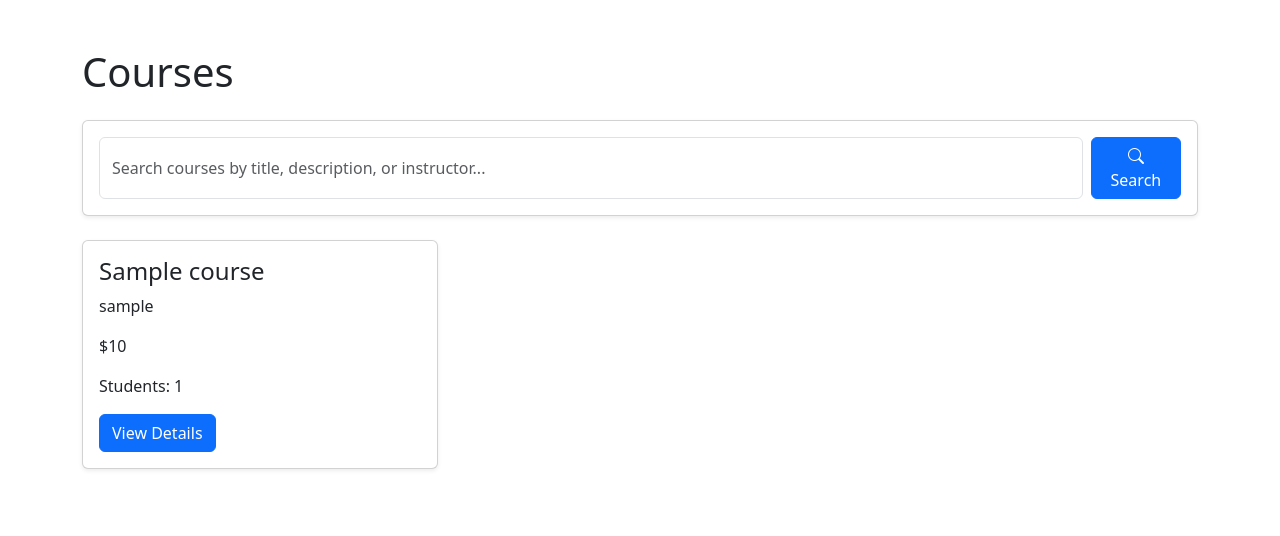
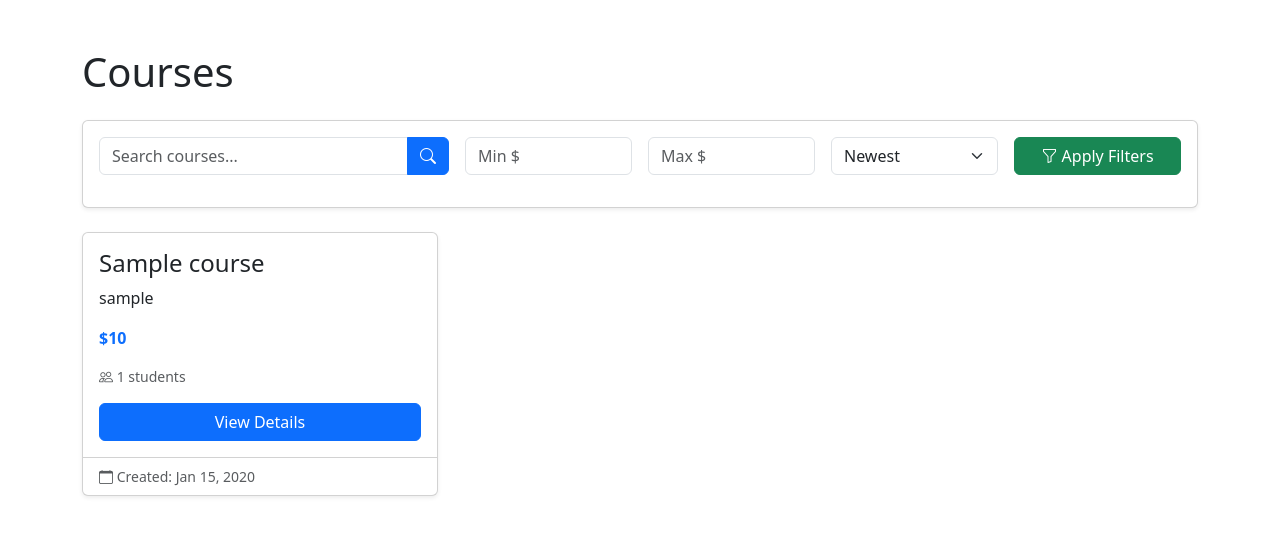
Before and after one commit to yazdan552/CourseHub, a Django app: page / in a window 1280 px wide. Shown: the part 56-592 px from the top of the page. Run offline with Django 4.2, Linux system fonts and the light colour scheme; tables that the repository leaves empty hold one stand-in row (values such as "Sample post").

Commit message:
Add advanced search with filters and sorting
- Add price range filtering (min/max)
- Add sorting options: newest, price (asc/desc), popular
- Display active filters with badges
- Add Clear All filters button
- Keep filters in URL for bookmarking
- Optimize queries with annotated fields

```diff
--- a/courses/templates/courses/course_list.html
+++ b/courses/templates/courses/course_list.html
@@ -1,41 +1,143 @@
-<!-- templates/courses/course_list.html -->
-
 {% extends "base.html" %}
 
 {% block content %}
 
 <div class="d-flex justify-content-between align-items-center mb-4">
     <h1 class="mb-0">Courses</h1>
-    {% if search_query %}
+    {% if search_query or min_price or max_price %}
         <span class="text-muted">
-            {{ total_results }} result{{ total_results|pluralize }} found for "{{ search_query }}"
+            {{ total_results }} result{{ total_results|pluralize }} found
+            {% if search_query %} for "{{ search_query }}"{% endif %}
         </span>
     {% endif %}
 </div>
 
+<!-- ================ Search and Filters Form ================ -->
 <div class="card shadow-sm mb-4">
     <div class="card-body">
-        <form method="get" action="{% url 'course_list' %}" class="d-flex">
+
+        <form method="get" action="{% url 'course_list' %}">
+
+            <div class="row g-3">
+
+                <!-- جستجوی متن -->
+                <div class="col-md-4">
+                    <div class="input-group">
                         <input
                             type="text"
                             name="q"
-                class="form-control me-2"
-                placeholder="Search courses by title, description, or instructor..."
+                            class="form-control"
+                            placeholder="Search courses..."
                             value="{{ search_query }}"
-                aria-label="Search courses"
                         >
                         <button type="submit" class="btn btn-primary">
-                <i class="bi bi-search"></i> Search
+                            <i class="bi bi-search"></i>
                         </button>
                         {% if search_query %}
-                <a href="{% url 'course_list' %}" class="btn btn-outline-secondary ms-2">
-                    <i class="bi bi-x-circle"></i> Clear
+                            <a href="{% url 'course_list' %}" class="btn btn-outline-secondary">
+                                <i class="bi bi-x-circle"></i>
                             </a>
                         {% endif %}
-        </form>
                     </div>
                 </div>
 
+                <!-- فیلتر قیمت حداقل -->
+                <div class="col-md-2">
+                    <input
+                        type="number"
+                        name="min_price"
+                        class="form-control"
+                        placeholder="Min $"
+                        value="{{ min_price }}"
+                        min="0"
+                    >
+                </div>
+
+                <!-- فیلتر قیمت حداکثر -->
+                <div class="col-md-2">
+                    <input
+                        type="number"
+                        name="max_price"
+                        class="form-control"
+                        placeholder="Max $"
+                        value="{{ max_price }}"
+                        min="0"
+                    >
+                </div>
+
+                <!-- مرتب‌سازی -->
+                <div class="col-md-2">
+                    <select name="sort" class="form-select">
+                        <option value="newest" {% if sort_by == 'newest' %}selected{% endif %}>
+                            Newest
+                        </option>
+                        <option value="price_asc" {% if sort_by == 'price_asc' %}selected{% endif %}>
+                            Price: Low to High
+                        </option>
+                        <option value="price_desc" {% if sort_by == 'price_desc' %}selected{% endif %}>
+                            Price: High to Low
+                        </option>
+                        <option value="popular" {% if sort_by == 'popular' %}selected{% endif %}>
+                            Most Popular
+                        </option>
+                    </select>
+                </div>
+
+                <!-- دکمه اعمال فیلتر -->
+                <div class="col-md-2">
+                    <button type="submit" class="btn btn-success w-100">
+                        <i class="bi bi-funnel"></i> Apply Filters
+                    </button>
+                </div>
+
+            </div>
+
+            <!-- نمایش فیلترهای فعال -->
+            <div class="mt-3">
+                {% if search_query or min_price or max_price or sort_by != 'newest' %}
+                    <div class="d-flex flex-wrap gap-2">
+                        <span class="text-muted small">Active filters:</span>
+
+                        {% if search_query %}
+                            <span class="badge bg-primary">
+                                Search: "{{ search_query }}"
+                            </span>
+                        {% endif %}
+
+                        {% if min_price %}
+                            <span class="badge bg-secondary">
+                                Min: ${{ min_price }}
+                            </span>
+                        {% endif %}
+
+                        {% if max_price %}
+                            <span class="badge bg-secondary">
+                                Max: ${{ max_price }}
+                            </span>
+                        {% endif %}
+
+                        {% if sort_by == 'price_asc' %}
+                            <span class="badge bg-info">Price: Low to High</span>
+                        {% elif sort_by == 'price_desc' %}
+                            <span class="badge bg-info">Price: High to Low</span>
+                        {% elif sort_by == 'popular' %}
+                            <span class="badge bg-info">Most Popular</span>
+                        {% endif %}
+
+                        <a href="{% url 'course_list' %}" class="btn btn-sm btn-outline-danger">
+                            <i class="bi bi-x-circle"></i> Clear All
+                        </a>
+                    </div>
+                {% endif %}
+            </div>
+
+        </form>
+
+    </div>
+</div>
+<!-- ======================================================== -->
+
+<!-- ================ Results ================ -->
 <div class="row">
 
     {% for course in courses %}
@@ -54,21 +156,26 @@
                         {{ course.instructor }}
                     </p>
 
-                    <p>
+                    <p class="fw-bold text-primary">
                         ${{ course.price }}
                     </p>
 
-                    <p>
-                        Students: {{ course.students_count }}
+                    <p class="text-muted small">
+                        <i class="bi bi-people"></i> {{ course.students_count }} students
                     </p>
 
                     <a
                         href="{% url 'course_detail' course.id %}"
-                        class="btn btn-primary"
+                        class="btn btn-primary w-100"
                     >
                         View Details
                     </a>
 
+                </div>
+
+                <div class="card-footer bg-transparent text-muted small">
+                    <i class="bi bi-calendar"></i>
+                    Created: {{ course.created_at|date:"M d, Y" }}
                 </div>
 
             </div>
@@ -78,13 +185,13 @@
     {% empty %}
 
         <div class="col-12 text-center py-5">
-            {% if search_query %}
+            {% if search_query or min_price or max_price %}
                 <h4 class="text-muted">
-                    <i class="bi bi-search"></i> No courses found for "{{ search_query }}"
+                    <i class="bi bi-search"></i> No courses found
                 </h4>
                 <p class="text-muted">
-                    Try adjusting your search terms or
-                    <a href="{% url 'course_list' %}">clear the search</a>
+                    Try adjusting your search terms or filters.
+                    <a href="{% url 'course_list' %}">Clear all filters</a>
                 </p>
             {% else %}
                 <h4 class="text-muted">
@@ -96,5 +203,6 @@
     {% endfor %}
 
 </div>
+<!-- ======================================== -->
 
 {% endblock %}
--- a/courses/views.py
+++ b/courses/views.py
@@ -1,13 +1,14 @@
 from django.contrib.auth.decorators import login_required
-from django.db.models import Count , Q
+from django.db.models import Count, Q
 from django.http import HttpResponseForbidden
 from django.shortcuts import render, redirect, get_object_or_404
-from .forms import CourseForm, RegisterForm , InstructorProfileForm
+from .forms import CourseForm, RegisterForm, InstructorProfileForm
 from .models import Course, Instructor, Enrollment
 from django.contrib.auth import login
 from django.contrib.admin.views.decorators import staff_member_required
 from django.contrib import messages
 from django.contrib.auth.models import User
+
 
 # Create your views here.
 
@@ -18,12 +19,16 @@ def course_list(request):
     استفاده از annotate برای بهینه‌سازی Query
     +قابلیت جستجو
     """
-    search_query = request.GET.get('q','').strip()
+    search_query = request.GET.get('q', '').strip()
+    min_price = request.GET.get('min_price', '')
+    max_price = request.GET.get('max_price', '')
+    sort_by = request.GET.get('sort', 'newest')
 
     courses = Course.objects.select_related('instructor').annotate(
         students_count=Count('enrollments')
-    ).filter(is_active=True)  # فقط دوره‌های فعال رو نمایش بده
+    ).filter(is_active=True)
 
+    # جست و جو
     if search_query:
         courses = courses.filter(
             Q(title__icontains=search_query) |  # جستجو در عنوان
@@ -31,13 +36,46 @@ def course_list(request):
             Q(instructor__user__username__icontains=search_query)  # جستجو در نام مدرس
         )
 
+    # ================ فیلتر قیمت ================
+    if min_price:
+        try:
+            min_price = int(min_price)
+            courses = courses.filter(price__gte=min_price)
+        except ValueError:
+            min_price = ''
+
+    if max_price:
+        try:
+            max_price = int(max_price)
+            courses = courses.filter(price__lte=max_price)
+        except ValueError:
+            max_price = ''
+
+    # ================ مرتب‌سازی ================
+    if sort_by == 'price_asc':
+        courses = courses.order_by('price')  # قیمت از کم به زیاد
+    elif sort_by == 'price_desc':
+        courses = courses.order_by('-price')  # قیمت از زیاد به کم
+    elif sort_by == 'popular':
+        courses = courses.order_by('-students_count')  # بیشترین دانشجو
+    elif sort_by == 'newest':
+        courses = courses.order_by('-created_at')  # جدیدترین
+    else:
+        courses = courses.order_by('-created_at')  # پیش‌فرض
+
+    # ================ تعداد نتایج ================
+    total_results = courses.count()
+
     return render(
         request,
         "courses/course_list.html",
         {
             "courses": courses,
-            "search_query": search_query,  # ارسال به template برای نمایش در فرم
-            "total_results": courses.count(),  # تعداد نتایج
+            "search_query": search_query,
+            "min_price": min_price,
+            "max_price": max_price,
+            "sort_by": sort_by,
+            "total_results": total_results,
         },
     )
 
```
Lines whose indentation alone changed are shown as unchanged.
